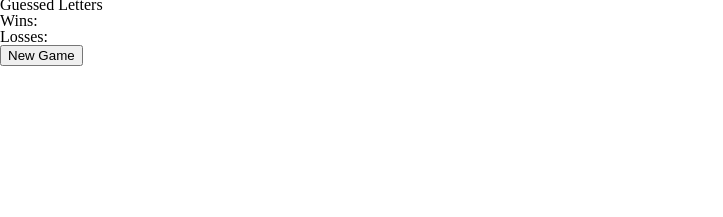
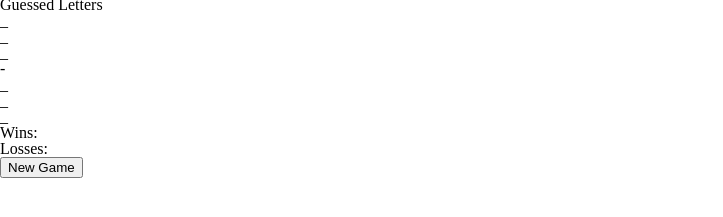
Before and after one commit to wan03/Word-Guess-Game, a plain HTML site: page index.html in a window 1280 px wide. Both pictures are taken after a click on the button "New Game". Shown: the part 147-364 px from the top of the page, without its empty margins (0-723 px from the left). Drawn offline with Linux system fonts and the light colour scheme.

Commit message:
Finally got the containter working.

```diff
--- a/assets/js/game.js
+++ b/assets/js/game.js
@@ -1,5 +1,16 @@
+// On load funtion (seems cool)
+window.onload = function () {
+
+
+
+
+
+
 // Declare needed variables
 
+var letters = ["a", "b", "c", "d", "e", "f", "g", "h",
+        "i", "j", "k", "l", "m", "n", "o", "p", "q", "r", "s",
+        "t", "u", "v", "w", "x", "y", "z"];
 
 var wordChoices = [
   "throw",
@@ -12,20 +23,57 @@ var wordChoices = [
   "hyperextension",
   "defense",
   "tournament",
-  "arm bar"
+  "arm-bar"
 
 ];
 
-var word
-var lives = 10
-var showlives = document.getElementById("lives");
-var game = {
-  wins: 0,
-  losses: 0,
-  // computerGuess:
-};
+var word;
+var lives = 10;
+var showLives = document.getElementById("lives");
+var wins = 0;
+var losses = 0;
+var wordGuess;
+var guesses = [ ];
+
 
 var guessedLetters = document.getElementById("guessedLetters");
+
+//Function to create the word container
+
+result = function () {
+  wordHolder = document.getElementById("computer-word");
+  correct = document.createElement("ul");
+
+  for (var i = 0; i < word.length; i++) {
+    correct.setAttribute("id", "my-word");
+    wordGuess = document.createElement("li");
+    wordGuess.setAttribute("class", "guess");
+    if (word[i] === "-") {
+      wordGuess.innerHTML = "-";
+      space = 1;
+    } else {
+      wordGuess.innerHTML = "_";
+    }
+
+    guesses.push(wordGuess);
+    wordHolder.appendChild(correct);
+    correct.appendChild(wordGuess);
+  }
+}
+
+
+// Set the way the computer is going to randomly choose words
+var start = document.getElementById("startGame")
+
+start.addEventListener("click", function(){
+  word = wordChoices[Math.floor(Math.random() * wordChoices.length)];
+
+  result()
+  console.log(word);
+});
+
+
+
 
 // Set the way the user is going to select letters, use functions!
 
@@ -68,20 +116,6 @@ function storeKey(event) {
 
 
 
-// Set the way the computer is going to randomly choose words
-var start = document.getElementById("startGame")
-
-start.addEventListener("click", function(){
-  var wordGuess = wordChoices[Math.floor(Math.random() * Choices.length)];
-
-  console.log(wordGuess);
-
-
-
-});
-
-
-
 
 // Check for whether the user guessed letter matches any of the character in the randomly generated word
 
@@ -103,3 +137,5 @@ start.addEventListener("click", function(){
 
 
 //Reset game and choose a different word
+
+}
--- a/index.html
+++ b/index.html
@@ -42,6 +42,7 @@
         </h3>
         <div>
           <p>Guessed Letters</p>
+          <p id="computer-word"></p>
           <p id="guessedLetters"></p>
           <p id="lives"></p>
           <p>Wins: </p>
```
